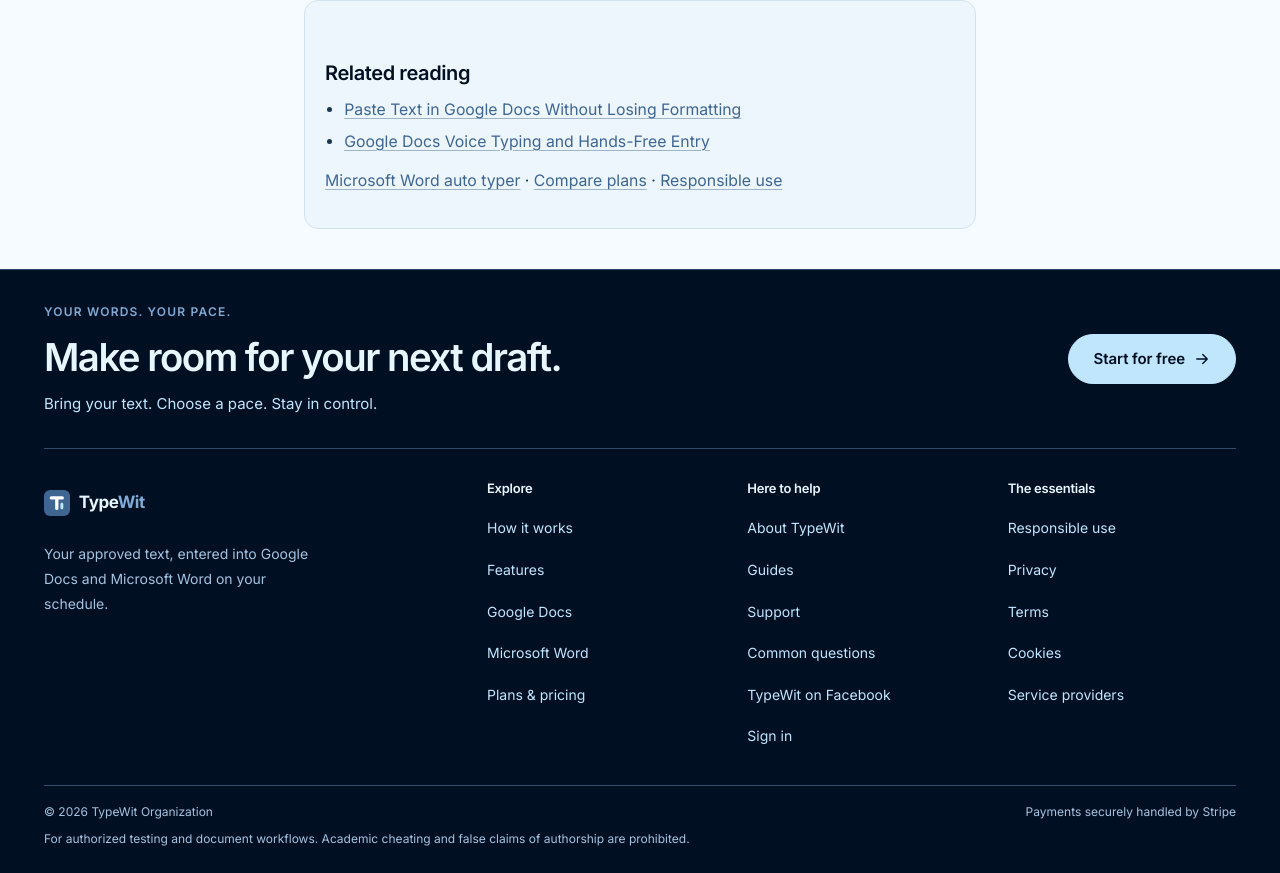
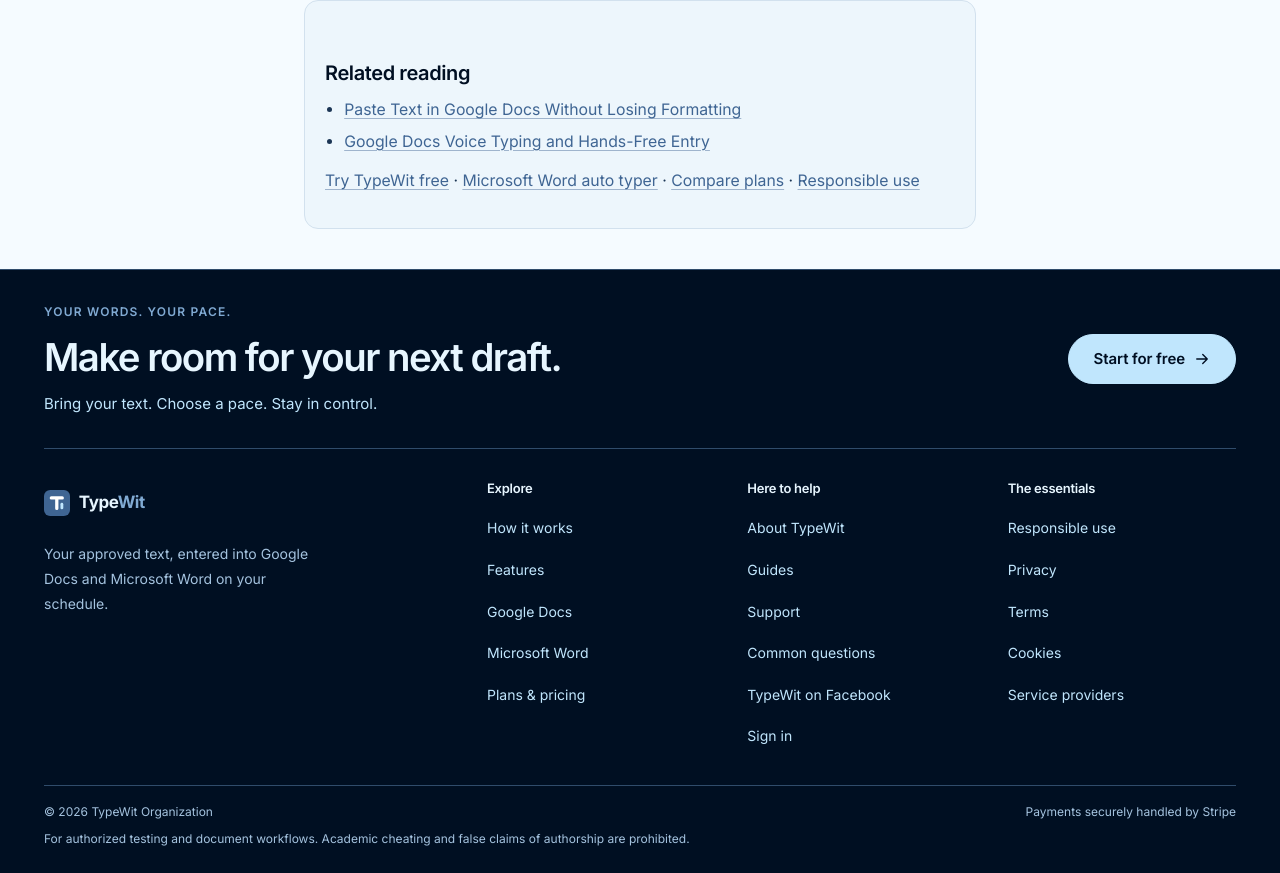
Before and after one commit to nhshajib/writer, a Next.js app in the folder web/: page /guides/auto-type-text-microsoft-word/ in a window 1280 px wide. Shown: the part 2102-2975 px from the top of the page. Built offline with nearby package versions, Linux system fonts and the light colour scheme; no server answers.

Commit message:
SEO: add free signup CTA to guide aside

```diff
--- a/web/app/(marketing)/guides/[slug]/page.tsx
+++ b/web/app/(marketing)/guides/[slug]/page.tsx
@@ -22,7 +22,7 @@ export default async function GuidePage({ params }: { params: Promise<{ slug: st
     <nav className="seo-toc" aria-label="On this page"><strong>In this guide</strong><ul>{guide.sections.map((s,i) => <li key={s.heading}><a href={`#section-${i+1}`}>{s.heading}</a></li>)}</ul></nav>
     {guide.sections.map((section, i) => <section key={section.heading} aria-labelledby={`section-${i+1}`}><h2 id={`section-${i+1}`}>{section.heading}</h2>{section.paragraphs.map(p => <p key={p}>{p}</p>)}{section.steps && <ol>{section.steps.map(step => <li key={step}>{step}</li>)}</ol>}</section>)}
     <h2>Official references</h2><ul>{guide.sources.map(source => <li key={source.url}><a href={source.url}>{source.label}</a></li>)}</ul>
-    <aside className="seo-related" aria-label="Related guides"><h2>Related reading</h2><ul>{related.map(g => <li key={g.slug}><Link href={`/guides/${g.slug}/`}>{g.title}</Link></li>)}</ul><p>{slug === "auto-type-text-microsoft-word" ? <Link href="/word-auto-typer/">Microsoft Word auto typer</Link> : <Link href="/google-docs-auto-typer/">Google Docs auto typer</Link>} · <Link href="/pricing/">Compare plans</Link> · <Link href="/responsible-use/">Responsible use</Link></p></aside>
+    <aside className="seo-related" aria-label="Related guides"><h2>Related reading</h2><ul>{related.map(g => <li key={g.slug}><Link href={`/guides/${g.slug}/`}>{g.title}</Link></li>)}</ul><p><Link href="/signup/">Try TypeWit free</Link> · {slug === "auto-type-text-microsoft-word" ? <Link href="/word-auto-typer/">Microsoft Word auto typer</Link> : <Link href="/google-docs-auto-typer/">Google Docs auto typer</Link>} · <Link href="/pricing/">Compare plans</Link> · <Link href="/responsible-use/">Responsible use</Link></p></aside>
     <JsonLd data={{ "@context": "https://schema.org", "@type": "Article", "@id": `${SITE_URL}${path}#article`, headline: guide.title, description: guide.description, mainEntityOfPage: `${SITE_URL}${path}`, datePublished: guide.published, dateModified: guide.updated, image: `${SITE_URL}${path}og.png`, author: { "@type": "Organization", "@id": `${SITE_URL}/#organization`, name: "TypeWit", url: `${SITE_URL}/` }, publisher: { "@type": "Organization", "@id": `${SITE_URL}/#organization`, name: "TypeWit", url: `${SITE_URL}/`, logo: { "@type": "ImageObject", url: `${SITE_URL}/brand/mark-512.png` } }, isPartOf: { "@id": `${SITE_URL}/#website` }, about: { "@id": `${SITE_URL}/#software` } }} />
   </article>;
 }
```
